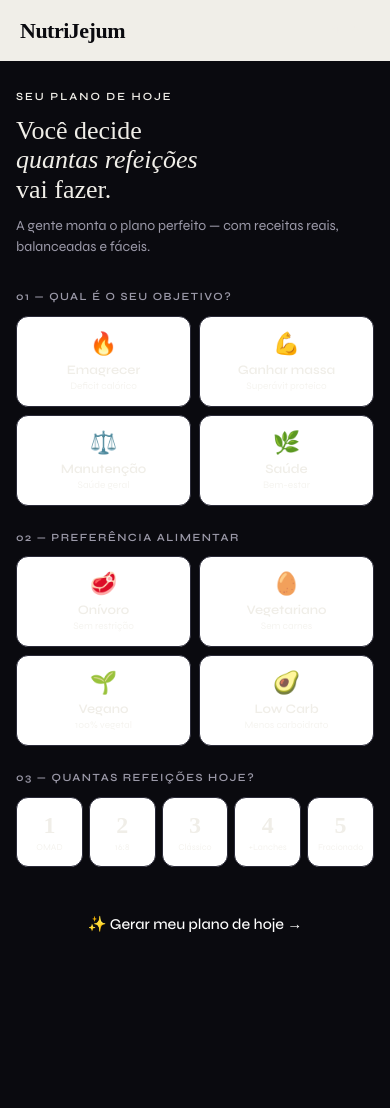
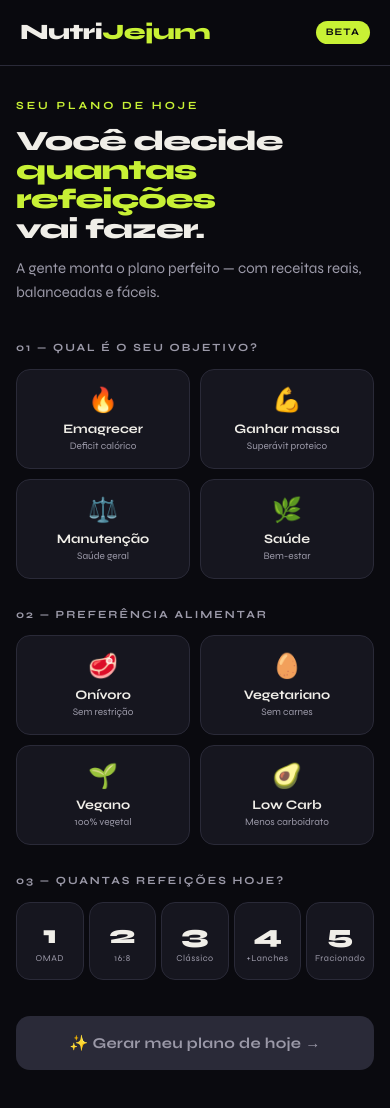
Before and after one commit to elevanceseguros/Nutri, a Next.js app: page / in a window 390 px wide. Shown: the top 1108 px of the page. Before the commit the page ends 1029 px from the top, so only its background shows below. Built offline with nearby package versions, Linux system fonts and the light colour scheme.

Commit message:
Refactor CSS styles for improved UI design
Updated styles for header, buttons, and various text elements to enhance UI consistency and responsiveness.

```diff
--- a/src/app/page.module.css
+++ b/src/app/page.module.css
@@ -1,293 +1,472 @@
 .header {
-  background: var(--ink);
-  padding: 14px 20px;
+  background: rgba(10,10,15,0.85);
+  backdrop-filter: blur(20px);
+  -webkit-backdrop-filter: blur(20px);
+  padding: 16px 20px;
   display: flex;
   align-items: center;
   justify-content: space-between;
   position: sticky;
   top: 0;
   z-index: 100;
+  border-bottom: 1px solid var(--border);
 }
 .logo {
-  font-family: 'Fraunces', serif;
-  font-weight: 700;
+  font-family: 'Syne', sans-serif;
+  font-weight: 800;
   font-size: 22px;
-  color: var(--bg);
+  color: var(--ink);
   letter-spacing: -0.5px;
 }
-.logoAccent { color: var(--lime); }
+.logoAccent { color: var(--accent); }
 .badge {
-  background: var(--lime);
-  color: var(--ink);
+  background: var(--accent);
+  color: #0A0A0F;
   font-size: 10px;
-  font-weight: 600;
-  padding: 3px 10px;
+  font-weight: 700;
+  padding: 4px 10px;
   border-radius: 20px;
   letter-spacing: 1px;
+  font-family: 'Syne', sans-serif;
 }
 .main {
-  max-width: 620px;
+  max-width: 640px;
   margin: 0 auto;
-  padding: 28px 16px 80px;
+  padding: 32px 16px 100px;
 }
 .heroLabel {
   font-size: 11px;
-  font-weight: 600;
-  letter-spacing: 2px;
-  color: var(--green);
+  font-weight: 700;
+  letter-spacing: 3px;
+  color: var(--accent);
   text-transform: uppercase;
-  margin-bottom: 10px;
+  margin-bottom: 12px;
+  font-family: 'Syne', sans-serif;
 }
 .heroTitle {
-  font-family: 'Fraunces', serif;
-  font-size: clamp(26px, 6vw, 40px);
+  font-family: 'Syne', sans-serif;
+  font-size: clamp(28px, 7vw, 48px);
+  font-weight: 800;
+  line-height: 1.05;
+  margin-bottom: 12px;
+  letter-spacing: -1px;
+}
+.heroEm {
+  font-style: normal;
+  color: var(--accent);
+  display: inline-block;
+}
+.heroSub {
+  font-size: 15px;
+  color: var(--ink2);
+  margin-bottom: 36px;
   font-weight: 300;
-  line-height: 1.15;
-  margin-bottom: 10px;
+  line-height: 1.6;
 }
-.heroEm { font-style: italic; color: var(--green); }
-.heroSub {
-  font-size: 14px;
-  color: var(--ink2);
-  margin-bottom: 32px;
-  font-weight: 300;
-}
-.qBlock { margin-bottom: 24px; }
+.qBlock { margin-bottom: 28px; }
 .qLabel {
   font-size: 11px;
-  font-weight: 600;
-  letter-spacing: 1.5px;
+  font-weight: 700;
+  letter-spacing: 2px;
   text-transform: uppercase;
   color: var(--ink2);
-  margin-bottom: 10px;
+  margin-bottom: 12px;
+  font-family: 'Syne', sans-serif;
 }
 .qGrid {
   display: grid;
   grid-template-columns: 1fr 1fr;
-  gap: 8px;
+  gap: 10px;
 }
 .qBtn {
-  background: var(--white);
+  background: var(--card);
   border: 1.5px solid var(--border);
-  border-radius: 12px;
-  padding: 14px 10px;
+  border-radius: 14px;
+  padding: 16px 12px;
   cursor: pointer;
   text-align: center;
-  transition: all 0.15s ease;
+  transition: all 0.2s ease;
   color: var(--ink);
+  position: relative;
+  overflow: hidden;
 }
-.qBtn:hover { border-color: var(--green); background: var(--tag-bg); }
+.qBtn::before {
+  content: '';
+  position: absolute;
+  inset: 0;
+  background: linear-gradient(135deg, var(--accent) 0%, transparent 100%);
+  opacity: 0;
+  transition: opacity 0.2s;
+}
+.qBtn:hover { border-color: var(--accent); }
+.qBtn:hover::before { opacity: 0.05; }
 .qBtnActive {
-  background: var(--green) !important;
-  border-color: var(--green) !important;
-  color: white !important;
+  background: var(--card) !important;
+  border-color: var(--accent) !important;
+  color: var(--ink) !important;
+  box-shadow: 0 0 0 1px var(--accent), 0 0 24px rgba(200,241,53,0.15) !important;
 }
-.qIcon { font-size: 22px; display: block; margin-bottom: 5px; }
-.qBtnLabel { font-size: 13px; font-weight: 600; display: block; }
-.qBtnSub { font-size: 10px; opacity: 0.65; display: block; margin-top: 2px; }
+.qBtnActive::before { opacity: 0.08 !important; }
+.qIcon { font-size: 24px; display: block; margin-bottom: 6px; position: relative; z-index: 1; }
+.qBtnLabel { font-size: 13px; font-weight: 700; display: block; position: relative; z-index: 1; font-family: 'Syne', sans-serif; }
+.qBtnSub { font-size: 10px; color: var(--ink2); display: block; margin-top: 3px; position: relative; z-index: 1; }
+.qBtnActive .qBtnSub { color: var(--accent); opacity: 0.8; }
 .mealsGrid {
   display: grid;
   grid-template-columns: repeat(5, 1fr);
-  gap: 6px;
+  gap: 8px;
 }
 .mealBtn {
-  background: var(--white);
+  background: var(--card);
   border: 1.5px solid var(--border);
-  border-radius: 12px;
-  padding: 14px 4px;
+  border-radius: 14px;
+  padding: 16px 4px;
   cursor: pointer;
   text-align: center;
-  transition: all 0.15s;
+  transition: all 0.2s;
   color: var(--ink);
 }
-.mealBtn:hover { border-color: var(--green); background: var(--tag-bg); }
+.mealBtn:hover { border-color: var(--accent); }
 .mealNum {
-  font-family: 'Fraunces', serif;
-  font-size: 24px;
-  font-weight: 700;
+  font-family: 'Syne', sans-serif;
+  font-size: 26px;
+  font-weight: 800;
   display: block;
   margin-bottom: 3px;
 }
-.mealSub { font-size: 9px; display: block; opacity: 0.7; }
+.mealSub { font-size: 9px; display: block; color: var(--ink2); letter-spacing: 0.5px; }
 .btnPrimary {
-  background: var(--green);
-  color: white;
+  background: var(--accent);
+  color: #0A0A0F;
   border: none;
   border-radius: 14px;
-  padding: 16px 24px;
+  padding: 18px 24px;
   font-size: 15px;
-  font-weight: 500;
+  font-weight: 700;
   cursor: pointer;
   width: 100%;
   transition: all 0.2s;
   margin-top: 8px;
+  font-family: 'Syne', sans-serif;
+  letter-spacing: 0.3px;
 }
-.btnPrimary:hover { background: #235923; transform: translateY(-1px); }
+.btnPrimary:hover { background: #d4f545; transform: translateY(-2px); box-shadow: 0 8px 30px rgba(200,241,53,0.3); }
 .btnDisabled {
-  background: var(--muted) !important;
+  background: var(--border) !important;
+  color: var(--ink2) !important;
   cursor: not-allowed !important;
   transform: none !important;
+  box-shadow: none !important;
 }
 .btnSecondary {
   background: transparent;
   color: var(--ink2);
   border: 1.5px solid var(--border);
   border-radius: 14px;
-  padding: 13px 20px;
+  padding: 14px 20px;
   font-size: 13px;
   cursor: pointer;
   transition: all 0.2s;
   flex: 1;
+  font-family: 'Syne', sans-serif;
 }
-.btnSecondary:hover { border-color: var(--green); color: var(--green); }
+.btnSecondary:hover { border-color: var(--accent); color: var(--accent); }
 .errMsg {
-  background: #FFF0F0;
-  border: 1px solid #FFBBBB;
-  color: #AA3333;
-  border-radius: 10px;
+  background: rgba(255,60,60,0.1);
+  border: 1px solid rgba(255,60,60,0.3);
+  color: #ff6b6b;
+  border-radius: 12px;
   padding: 12px 16px;
   font-size: 13px;
   margin-bottom: 14px;
 }
 .loadWrap { text-align: center; padding: 80px 20px; }
 .spinner {
-  width: 48px;
-  height: 48px;
+  width: 52px;
+  height: 52px;
   border: 3px solid var(--border);
-  border-top-color: var(--green);
+  border-top-color: var(--accent);
   border-radius: 50%;
   animation: spin 1s linear infinite;
-  margin: 0 auto 18px;
+  margin: 0 auto 20px;
 }
 .loadTitle {
-  font-family: 'Fraunces', serif;
-  font-size: 22px;
-  font-weight: 300;
-  margin-bottom: 6px;
+  font-family: 'Syne', sans-serif;
+  font-size: 24px;
+  font-weight: 700;
+  margin-bottom: 8px;
 }
 .loadSub { font-size: 13px; color: var(--ink2); }
 .planHeader {
-  margin-bottom: 22px;
-  padding-bottom: 18px;
-  border-bottom: 1.5px solid var(--border);
+  margin-bottom: 24px;
+  padding-bottom: 20px;
+  border-bottom: 1px solid var(--border);
 }
-.metaRow { display: flex; gap: 6px; flex-wrap: wrap; margin-bottom: 12px; }
+.metaRow { display: flex; gap: 8px; flex-wrap: wrap; margin-bottom: 14px; }
 .tag {
   background: var(--tag-bg);
-  color: var(--green);
-  border: 1px solid #C8DFB0;
+  color: var(--accent);
+  border: 1px solid rgba(200,241,53,0.2);
   border-radius: 20px;
-  padding: 3px 10px;
+  padding: 4px 12px;
   font-size: 11px;
-  font-weight: 600;
+  font-weight: 700;
+  font-family: 'Syne', sans-serif;
+  letter-spacing: 0.5px;
 }
-.tagWarm { background: #FFF0E6; color: var(--warm); border-color: #F5C89A; }
+.tagWarm {
+  background: rgba(255,107,53,0.1);
+  color: var(--warm);
+  border-color: rgba(255,107,53,0.2);
+}
 .planTitle {
-  font-family: 'Fraunces', serif;
-  font-size: 26px;
-  font-weight: 500;
-  line-height: 1.2;
-  margin-bottom: 6px;
+  font-family: 'Syne', sans-serif;
+  font-size: 28px;
+  font-weight: 800;
+  line-height: 1.1;
+  margin-bottom: 8px;
+  letter-spacing: -0.5px;
 }
-.planSub { font-size: 13px; color: var(--ink2); font-weight: 300; }
+.planSub { font-size: 14px; color: var(--ink2); font-weight: 300; }
 .macrosCard {
-  background: var(--ink);
-  color: white;
-  border-radius: 16px;
-  padding: 18px 20px;
+  background: linear-gradient(135deg, #1C1C26 0%, #13131A 100%);
+  border: 1px solid var(--border);
+  border-radius: 18px;
+  padding: 20px;
   margin-bottom: 16px;
   display: flex;
   justify-content: space-around;
+  position: relative;
+  overflow: hidden;
 }
-.macroItem { text-align: center; }
+.macrosCard::before {
+  content: '';
+  position: absolute;
+  top: -40px; right: -40px;
+  width: 120px; height: 120px;
+  background: var(--accent);
+  border-radius: 50%;
+  opacity: 0.04;
+}
+.macroItem { text-align: center; position: relative; z-index: 1; }
 .macroVal {
-  font-family: 'Fraunces', serif;
-  font-size: 22px;
-  font-weight: 500;
-  color: var(--lime);
+  font-family: 'Syne', sans-serif;
+  font-size: 24px;
+  font-weight: 800;
+  color: var(--accent);
   display: block;
+  letter-spacing: -0.5px;
 }
 .macroLbl {
-  font-size: 10px;
-  color: rgba(255,255,255,0.55);
-  letter-spacing: 1px;
+  font-size: 9px;
+  color: var(--ink2);
+  letter-spacing: 1.5px;
   text-transform: uppercase;
+  font-family: 'Syne', sans-serif;
 }
 .tipCard {
-  background: linear-gradient(135deg, #2D6A2D 0%, #1A4A1A 100%);
-  color: white;
-  border-radius: 14px;
+  background: linear-gradient(135deg, rgba(139,92,246,0.15) 0%, rgba(139,92,246,0.05) 100%);
+  border: 1px solid rgba(139,92,246,0.3);
+  border-radius: 16px;
   padding: 18px 20px;
-  margin-bottom: 18px;
+  margin-bottom: 20px;
 }
 .tipIcon { font-size: 22px; margin-bottom: 8px; }
 .tipTitle {
-  font-family: 'Fraunces', serif;
-  font-size: 15px;
-  font-weight: 500;
+  font-family: 'Syne', sans-serif;
+  font-size: 14px;
+  font-weight: 700;
   margin-bottom: 6px;
+  color: #a78bfa;
+  letter-spacing: 0.3px;
 }
-.tipText { font-size: 13px; opacity: 0.85; line-height: 1.6; font-weight: 300; }
+.tipText { font-size: 13px; color: var(--ink2); line-height: 1.6; font-weight: 300; }
 .mealCard {
-  background: var(--white);
-  border: 1.5px solid var(--border);
-  border-radius: 16px;
-  margin-bottom: 12px;
+  background: var(--card);
+  border: 1px solid var(--border);
+  border-radius: 18px;
+  margin-bottom: 14px;
   overflow: hidden;
-  transition: box-shadow 0.2s;
+  transition: all 0.2s;
 }
-.mealCard:hover { box-shadow: 0 4px 20px rgba(0,0,0,0.06); }
+.mealCard:hover { border-color: rgba(200,241,53,0.2); box-shadow: 0 4px 30px rgba(0,0,0,0.3); }
 .mealHead {
-  padding: 14px 16px;
+  padding: 16px 18px;
   display: flex;
   align-items: center;
-  gap: 10px;
+  gap: 12px;
   cursor: pointer;
 }
-.mealHead:hover { background: #FAFAF6; }
+.mealHead:hover { background: rgba(255,255,255,0.02); }
 .mealIcon {
-  width: 38px;
-  height: 38px;
-  background: var(--tag-bg);
-  border-radius: 10px;
+  width: 42px; height: 42px;
+  background: var(--surface2);
+  border-radius: 12px;
   display: flex;
   align-items: center;
   justify-content: center;
-  font-size: 18px;
+  font-size: 20px;
   flex-shrink: 0;
 }
 .mealInfo { flex: 1; }
-.mealName { font-weight: 600; font-size: 14px; }
-.mealTime { font-size: 11px; color: var(--ink2); }
+.mealName { font-weight: 700; font-size: 14px; font-family: 'Syne', sans-serif; }
+.mealTime { font-size: 11px; color: var(--ink2); margin-top: 2px; }
 .mealKcal {
-  font-family: 'Fraunces', serif;
-  font-size: 17px;
-  font-weight: 500;
-  color: var(--green);
+  font-family: 'Syne', sans-serif;
+  font-size: 18px;
+  font-weight: 800;
+  color: var(--accent);
 }
 .kcalUnit { font-size: 10px; color: var(--ink2); font-family: 'DM Sans', sans-serif; font-weight: 400; }
-.chevron { color: var(--muted); font-size: 13px; transition: transform 0.2s; margin-left: 4px; }
+.chevron { color: var(--ink2); font-size: 12px; transition: transform 0.2s; margin-left: 4px; }
 .chevronOpen { transform: rotate(180deg); }
-.mealBody { padding: 16px 18px; }
+.mealBody { padding: 0 18px 18px; border-top: 1px solid var(--border); }
+
+/* FOTO DO PRATO */
+.dishPhoto {
+  width: 100%;
+  height: 180px;
+  object-fit: cover;
+  border-radius: 12px;
+  margin: 16px 0 14px;
+  background: var(--surface2);
+}
+.dishPhotoPlaceholder {
+  width: 100%;
+  height: 140px;
+  background: linear-gradient(135deg, var(--surface2) 0%, var(--tag-bg) 100%);
+  border-radius: 12px;
+  margin: 16px 0 14px;
+  display: flex;
+  align-items: center;
+  justify-content: center;
+  font-size: 48px;
+}
+
 .dishTitle {
-  font-family: 'Fraunces', serif;
-  font-size: 17px;
-  font-weight: 500;
+  font-family: 'Syne', sans-serif;
+  font-size: 18px;
+  font-weight: 700;
   margin-bottom: 6px;
+  letter-spacing: -0.3px;
 }
-.dishDesc { font-size: 13px; color: var(--ink2); margin-bottom: 12px; line-height: 1.6; font-weight: 300; }
+.dishDesc { font-size: 13px; color: var(--ink2); margin-bottom: 16px; line-height: 1.6; font-weight: 300; }
 .ingLabel {
   font-size: 10px;
-  font-weight: 600;
-  letter-spacing: 1.5px;
+  font-weight: 700;
+  letter-spacing: 2px;
   text-transform: uppercase;
   color: var(--ink2);
-  margin-bottom: 8px;
+  margin-bottom: 10px;
+  font-family: 'Syne', sans-serif;
 }
-.ingList { list-style: none; display: flex; flex-direction: column; gap: 5px; margin-bottom: 12px; }
-.ingItem { font-size: 13px; display: flex; align-items: center; gap: 8px; color: var(--ink); }
-.dot { width: 5px; height: 5px; background: var(--lime); border-radius: 50%; flex-shrink: 0; }
-.miniMacros { display: flex; gap: 14px; padding-top: 10px; border-top: 1px solid var(--border); }
+.ingList { list-style: none; display: flex; flex-direction: column; gap: 6px; margin-bottom: 16px; }
+.ingItem {
+  font-size: 13px;
+  display: flex;
+  align-items: center;
+  justify-content: space-between;
+  gap: 8px;
+  color: var(--ink);
+  padding: 8px 10px;
+  background: var(--surface2);
+  border-radius: 8px;
+  border: 1px solid var(--border);
+}
+.ingLeft { display: flex; align-items: center; gap: 8px; }
+.dot { width: 5px; height: 5px; background: var(--accent); border-radius: 50%; flex-shrink: 0; }
+.swapBtn {
+  background: var(--tag-bg);
+  border: 1px solid var(--border);
+  color: var(--ink2);
+  font-size: 10px;
+  padding: 3px 8px;
+  border-radius: 6px;
+  cursor: pointer;
+  transition: all 0.15s;
+  white-space: nowrap;
+  font-family: 'Syne', sans-serif;
+  font-weight: 600;
+}
+.swapBtn:hover { border-color: var(--accent); color: var(--accent); background: rgba(200,241,53,0.08); }
+
+/* MODO DE PREPARO */
+.prepSection { margin-top: 16px; }
+.prepTitle {
+  font-size: 10px;
+  font-weight: 700;
+  letter-spacing: 2px;
+  text-transform: uppercase;
+  color: var(--ink2);
+  margin-bottom: 10px;
+  font-family: 'Syne', sans-serif;
+}
+.prepSteps { display: flex; flex-direction: column; gap: 8px; margin-bottom: 16px; }
+.prepStep {
+  display: flex;
+  gap: 10px;
+  align-items: flex-start;
+  font-size: 13px;
+  color: var(--ink);
+  line-height: 1.5;
+}
+.stepNum {
+  background: var(--accent);
+  color: #0A0A0F;
+  font-size: 10px;
+  font-weight: 800;
+  width: 20px; height: 20px;
+  border-radius: 50%;
+  display: flex;
+  align-items: center;
+  justify-content: center;
+  flex-shrink: 0;
+  margin-top: 2px;
+  font-family: 'Syne', sans-serif;
+}
+
+/* VÍDEO YOUTUBE */
+.videoSection { margin-top: 16px; }
+.videoTitle {
+  font-size: 10px;
+  font-weight: 700;
+  letter-spacing: 2px;
+  text-transform: uppercase;
+  color: var(--ink2);
+  margin-bottom: 10px;
+  font-family: 'Syne', sans-serif;
+}
+.videoLink {
+  display: flex;
+  align-items: center;
+  gap: 12px;
+  padding: 12px 14px;
+  background: rgba(255,0,0,0.08);
+  border: 1px solid rgba(255,0,0,0.2);
+  border-radius: 12px;
+  text-decoration: none;
+  color: var(--ink);
+  transition: all 0.2s;
+}
+.videoLink:hover { background: rgba(255,0,0,0.15); border-color: rgba(255,0,0,0.4); }
+.videoThumb {
+  width: 80px; height: 50px;
+  border-radius: 8px;
+  object-fit: cover;
+  background: var(--surface2);
+  flex-shrink: 0;
+}
+.videoInfo { flex: 1; }
+.videoName { font-size: 12px; font-weight: 600; font-family: 'Syne', sans-serif; line-height: 1.3; }
+.videoChannel { font-size: 10px; color: var(--ink2); margin-top: 3px; }
+.ytIcon { color: #FF0000; font-size: 20px; flex-shrink: 0; }
+
+.miniMacros { display: flex; gap: 12px; padding-top: 12px; border-top: 1px solid var(--border); margin-top: 4px; }
 .mm { font-size: 12px; color: var(--ink2); }
-.actionRow { display: flex; gap: 10px; margin-top: 20px; }
+.actionRow { display: flex; gap: 10px; margin-top: 24px; }
 .actionRow .btnPrimary { flex: 2; width: auto; margin-top: 0; }
+
+@media (max-width: 480px) {
+  .mealsGrid { gap: 5px; }
+  .macroVal { font-size: 20px; }
+}
```
